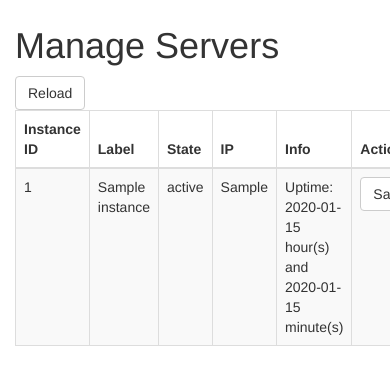
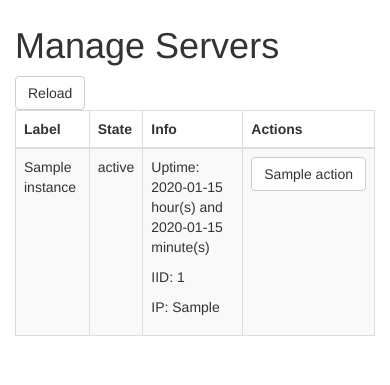
Before and after one commit to echo0101/mc-aws-cp, a Flask app: template minecontrol/templates/manage.html in a window 390 px wide; the page is wider, and only the part inside the window is pictured. Shown: the part 54-439 px from the top of that part. Run offline with Flask 2, Linux system fonts and the light colour scheme; the template is opened without the code that fills it: most values are stand-ins (such as "Sample title", 1, 10 or a date in 2020); some libraries are stand-ins or nearby versions.

Commit message:
improve responsiveness for mobile on manage

```diff
--- a/minecontrol/templates/manage.html
+++ b/minecontrol/templates/manage.html
@@ -7,10 +7,10 @@
 <table class="table table-bordered table-striped">
   <thead>
     <tr>
-      <th>Instance ID</th>
+      <th class="hidden-xs">Instance ID</th>
       <th>Label</th>
       <th>State</th>
-      <th>IP</th>
+      <th class="hidden-xs">IP</th>
       <th>Info</th>
       <th>Actions</th>
     </tr>
@@ -18,14 +18,16 @@
   <tbody>
     {% for instance in instances %}
     <tr {% if instance.highlight %}class="info"{% endif %}>
-      <td>{{ instance.iid }}</td>
+      <td class="hidden-xs">{{ instance.iid }}</td>
       <td>{{ instance.label }}</td>
       <td>{{ instance.state }}</td>
-      <td>{{ instance.ip }} </td>
+      <td class="hidden-xs">{{ instance.ip }} </td>
       <td>
         {% if instance.uptime %}
-        Uptime: {{ instance.uptime[0] }} hour(s) and {{ instance.uptime[1] }} minute(s)
+        <p>Uptime: {{ instance.uptime[0] }} hour(s) and {{ instance.uptime[1] }} minute(s)</p>
         {% endif %}
+        <p class="visible-xs">IID: {{ instance.iid }}</p>
+        <p class="visible-xs">IP: {{ instance.ip }}</p>
       </td>
       <td>
         {% for action in instance.actions %}
```
